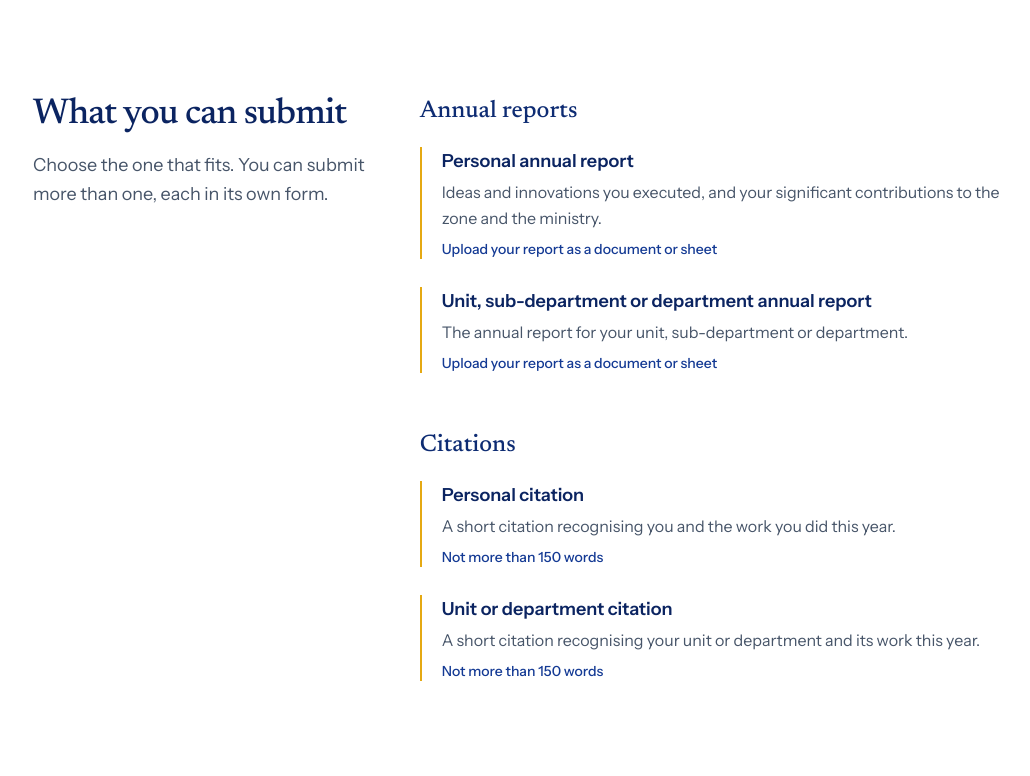
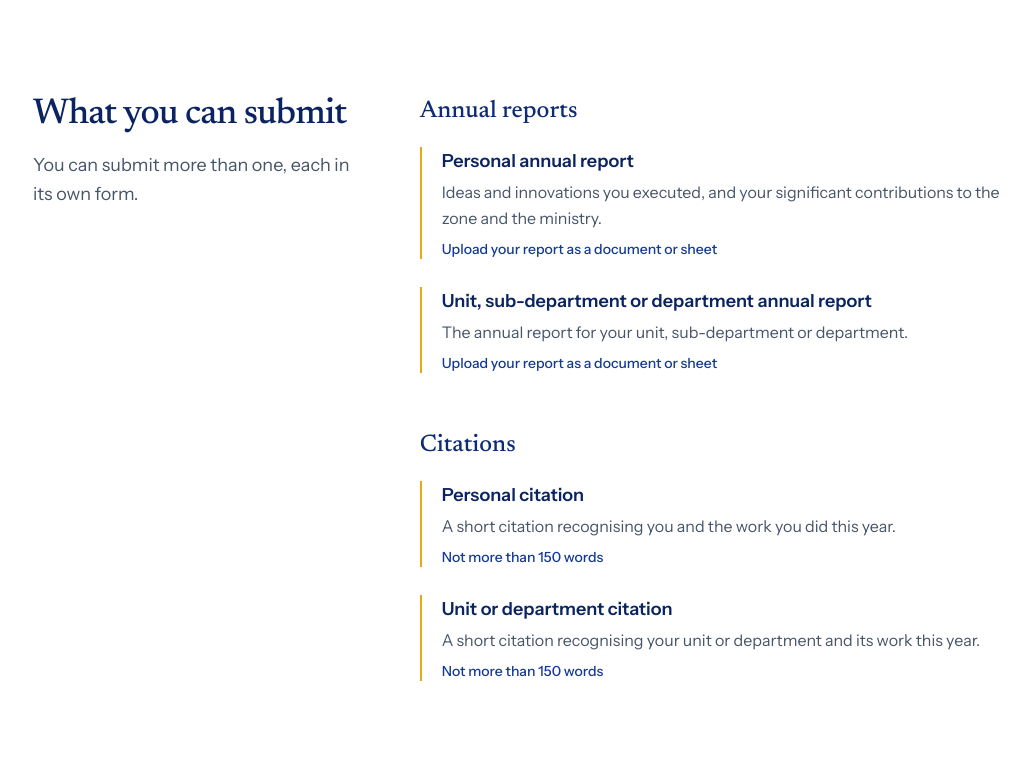
Before and after one commit to poche101/new-citation, a Laravel app: page / in a window 1280 px wide. Shown: the part 736-1512 px from the top of the page, without its empty margins (51-1081 px from the left). Run offline with Laravel 12, Linux system fonts and the light colour scheme; parts of the project's set-up code (start-up, migrations or seed data) failed here and were passed over; some libraries are stand-ins or nearby versions.

Commit message:
Annual reports as uploads, admin downloads, upload size message, documents only, landing text

```diff
--- a/resources/views/home.blade.php
+++ b/resources/views/home.blade.php
@@ -80,7 +80,7 @@
             <div class="lg:col-span-4">
                 <h2 class="font-display text-4xl font-medium tracking-tight text-royal-900">What you can submit</h2>
                 <p class="mt-4 max-w-sm text-lg leading-relaxed text-slate-600">
-                    Choose the one that fits. You can submit more than one, each in its own form.
+                    You can submit more than one, each in its own form.
                 </p>
             </div>
 
```
